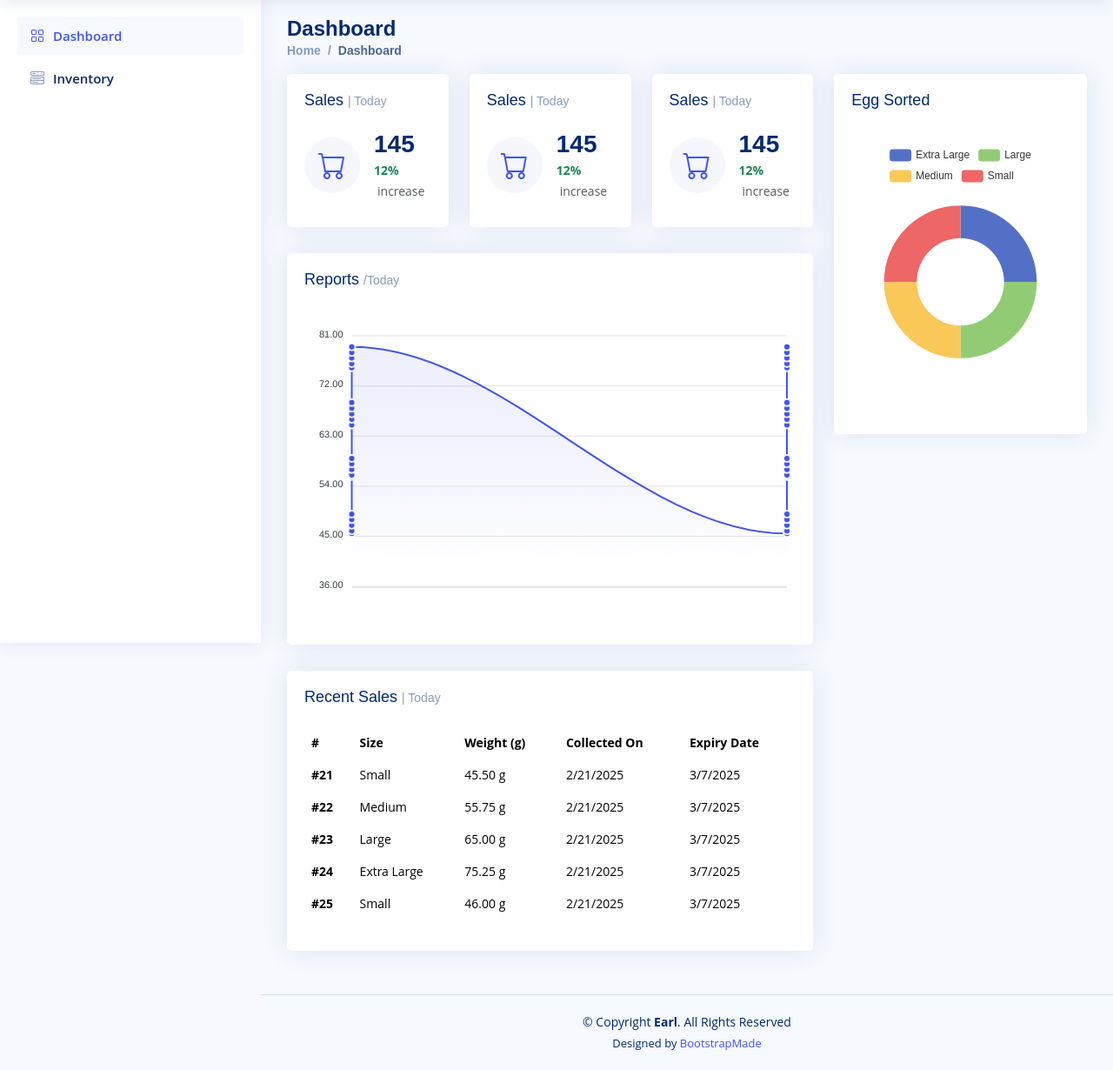
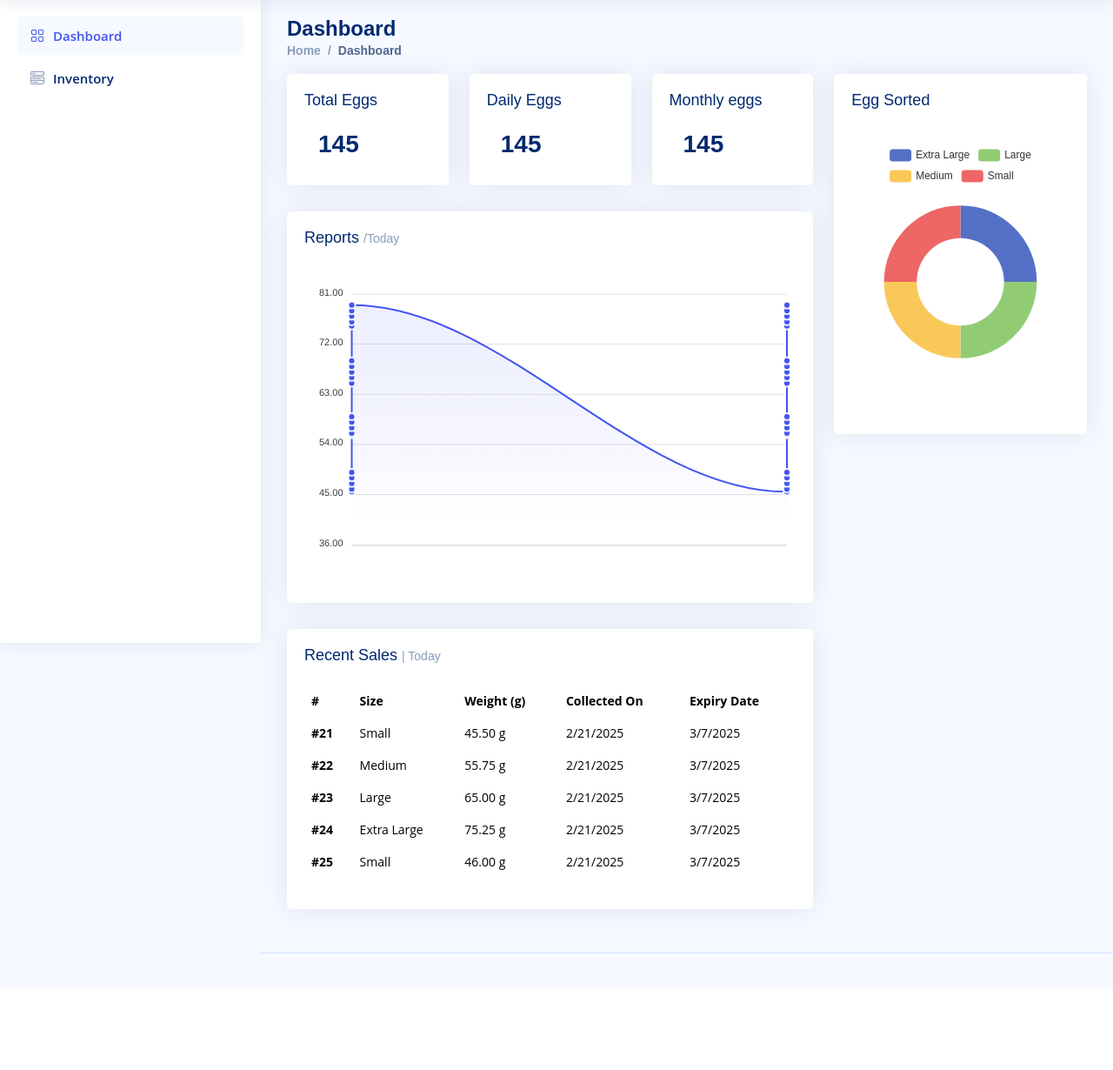
Before and after one commit to EEarlll/egg-sorter-dashboard, a Flask app: page / in a window 1280 px wide. Shown: the part 61-1291 px from the top of the page at 87% size. After the commit the page ends 1157 px from the top, so only its background shows below. Run offline with Flask 3, Linux system fonts and the light colour scheme; data comes from the database, SQL or seed files in the repository; some libraries are stand-ins or nearby versions.

Commit message:
Update dashboard and footer: change sales titles to egg metrics and remove footer credits

```diff
--- a/templates/base.html
+++ b/templates/base.html
@@ -84,15 +84,6 @@
     <!-- ======= Footer ======= -->
     <footer id="footer" class="footer">
       <div class="copyright">
-        &copy; Copyright <strong><span>Earl</span></strong
-        >. All Rights Reserved
-      </div>
-      <div class="credits">
-        <!-- All the links in the footer should remain intact. -->
-        <!-- You can delete the links only if you purchased the pro version. -->
-        <!-- Licensing information: https://bootstrapmade.com/license/ -->
-        <!-- Purchase the pro version with working PHP/AJAX contact form: https://bootstrapmade.com/nice-admin-bootstrap-admin-html-template/ -->
-        Designed by <a href="https://bootstrapmade.com/">BootstrapMade</a>
       </div>
     </footer>
     <!-- End Footer -->
--- a/templates/dashboard.html
+++ b/templates/dashboard.html
@@ -17,19 +17,9 @@
         <div class="col-xxl-4 col-md-4">
           <div class="card info-card sales-card">
             <div class="card-body">
-              <h5 class="card-title">Sales <span>| Today</span></h5>
-
-              <div class="d-flex align-items-center">
-                <div
-                  class="card-icon rounded-circle d-flex align-items-center justify-content-center"
-                >
-                  <i class="bi bi-cart"></i>
-                </div>
+              <h5 class="card-title">Total Eggs</h5>
               <div class="ps-3">
                 <h6>145</h6>
-                  <span class="text-success small pt-1 fw-bold">12%</span>
-                  <span class="text-muted small pt-2 ps-1">increase</span>
-                </div>
               </div>
             </div>
           </div>
@@ -37,19 +27,9 @@
         <div class="col-xxl-4 col-md-4">
           <div class="card info-card sales-card">
             <div class="card-body">
-              <h5 class="card-title">Sales <span>| Today</span></h5>
-
-              <div class="d-flex align-items-center">
-                <div
-                  class="card-icon rounded-circle d-flex align-items-center justify-content-center"
-                >
-                  <i class="bi bi-cart"></i>
-                </div>
+              <h5 class="card-title">Daily Eggs</h5>
               <div class="ps-3">
                 <h6>145</h6>
-                  <span class="text-success small pt-1 fw-bold">12%</span>
-                  <span class="text-muted small pt-2 ps-1">increase</span>
-                </div>
               </div>
             </div>
           </div>
@@ -57,19 +37,9 @@
         <div class="col-xxl-4 col-md-4">
           <div class="card info-card sales-card">
             <div class="card-body">
-              <h5 class="card-title">Sales <span>| Today</span></h5>
-
-              <div class="d-flex align-items-center">
-                <div
-                  class="card-icon rounded-circle d-flex align-items-center justify-content-center"
-                >
-                  <i class="bi bi-cart"></i>
-                </div>
+              <h5 class="card-title">Monthly eggs</h5>
               <div class="ps-3">
                 <h6>145</h6>
-                  <span class="text-success small pt-1 fw-bold">12%</span>
-                  <span class="text-muted small pt-2 ps-1">increase</span>
-                </div>
               </div>
             </div>
           </div>
```
Lines whose indentation alone changed are shown as unchanged.
